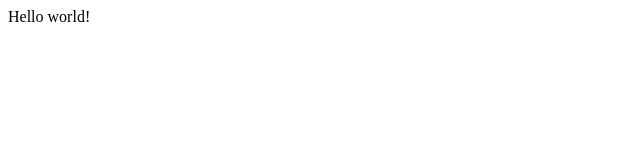
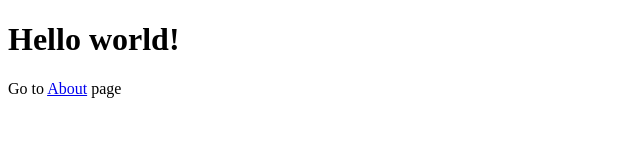
Before and after one commit to roundgothloli/nekomimi-web, a Gatsby site: page / in a window 1280 px wide. Shown: the whole page, without its empty margins (0-640 px from the left). Built offline with nearby package versions, Linux system fonts and the light colour scheme; Gatsby itself is replaced by a stand-in of ours.

Commit message:
ホームページにAboutページへのリンクを追加した

```diff
--- a/src/pages/index.js
+++ b/src/pages/index.js
@@ -1,4 +1,10 @@
 // @flow
 import React from 'react';
+import { Link } from 'gatsby';
 
-export default () => <div>Hello world!</div>;
+export default () => (
+  <div>
+    <h1>Hello world!</h1>
+    Go to <Link to="/about">About</Link> page
+  </div>
+);
```
